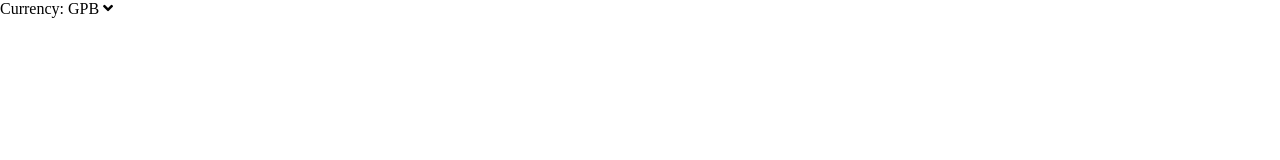
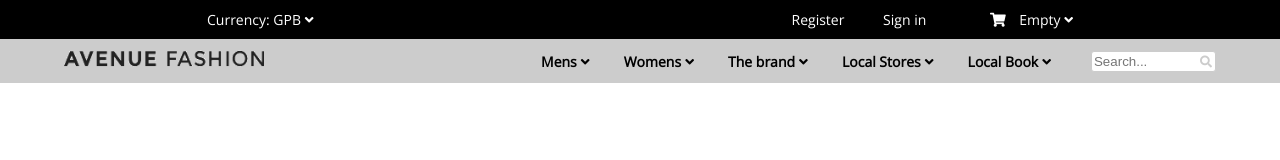
Before and after one commit to ashikurrahmanbd/avenue, a plain HTML site: page index.html in a window 1280 px wide. Drawn offline with nearby package versions, Linux system fonts and the light colour scheme.

Commit message:
Header section completed

```diff
--- a/index.html
+++ b/index.html
@@ -8,6 +8,11 @@
 
         <!-- Fontawesome 5 -->
         <link rel="stylesheet" href="css/all.min.css">
+
+        <!-- google fonts -->
+        <link rel="preconnect" href="https://fonts.googleapis.com">
+        <link rel="preconnect" href="https://fonts.gstatic.com" crossorigin>
+        <link href="https://fonts.googleapis.com/css2?family=Open+Sans&display=swap" rel="stylesheet">
 
         <!-- CSS Link -->
         <link rel="stylesheet" href="style.css">
@@ -21,15 +26,41 @@
                                                 <p>Currency: GPB <i class="fa fa-angle-down"></i></p>
                                         </div>
                                         <div class="product-cart">
-
+                                                <ul>
+                                                        <li><a href="#">Register</a></li>
+                                                        <li><a href="#">Sign in</a></li>
+                                                        <li><a href=""><i class="fa fa-shopping-cart icon-cart"></i> Empty <i class="fa fa-angle-down"></i></a></li>
+                                                </ul>
                                         </div>
                                 </div>
                         </div>
                 </div>
                 <div class="header-brand">
-
+                        <div class="content-area">
+                                <div class="header-brand-elements">
+                                        <div class="logo">
+                                                <img src="images/logo.png" alt="site logo">
+                                        </div>
+                                        <div class="site-menu-search">
+                                               <div class="menu-search-elements">
+                                                        <ul class="menu">
+                                                                <li><a href="#">Mens<i class="fa fa-angle-down menu-dropdown-icon"></i></a></li>
+                                                                <li><a href="#">Womens<i class="fa fa-angle-down menu-dropdown-icon"></i></a></li>
+                                                                <li><a href="#">The brand<i class="fa fa-angle-down menu-dropdown-icon"></i></a></li>
+                                                                <li><a href="#">Local Stores<i class="fa fa-angle-down menu-dropdown-icon"></i></a></li>
+                                                                <li><a href="#">Local Book<i class="fa fa-angle-down menu-dropdown-icon"></i></a></li>
+                                                        </ul>
+                                                        <div class="searchbar">
+                                                                <input type="text" placeholder="Search...">
+                                                                <i class="fa fa-search search-icon"></i>
+                                                        </div>
+                                               </div>
+                                        </div>
+                                </div>
+                        </div>
                 </div>
         </header>
+        <!-- Endof Header -->
 
 </body>
 </html>
--- a/style.css
+++ b/style.css
@@ -2,6 +2,11 @@
 body{
         margin:0;
         padding:0;
+        font-family: 'Open Sans', sans-serif;
+}
+ul{
+        padding:0;
+        list-style: none;
 }
 *{
         margin:0;
@@ -13,3 +18,127 @@ body{
         max-width: 1170px;
         margin:0 auto;
 }
+.content{
+        width:90%;
+        margin: 0 auto;
+}
+/* Header CSS */
+.header{}
+.header-top{
+        background:#000;
+        color:#fff;
+        font-size:14px;
+}
+.header-top-area{
+        width:70%;
+        max-width: 1170px;
+        margin:0 auto;
+}
+.header-top-elements{
+        display: flex;
+
+}
+.currency{
+        width: 30%;
+}
+.currency p{
+        padding:10px 15px;
+}
+.product-cart{
+        width: 70%;
+        text-align:right;
+}
+.product-cart ul{
+        list-style: none;
+        padding:0;
+
+}
+.product-cart ul li{
+        display: inline-block;
+        margin-right:5px;
+
+}
+
+.product-cart ul li a{
+       text-decoration: none;
+       display: inline-block;
+       color:#fff;
+       padding:10px 15px;
+       transition: 0.3s;
+}
+.product-cart ul li a:hover{
+        background: #00c8c8;
+}
+
+.product-cart ul li:last-child{
+        margin-right:0;
+        margin-left:25px;
+}
+
+.product-cart ul li i.icon-cart{
+        margin-right:10px;
+}
+
+/* header Brand Css */
+.header-brand{
+        min-height: 44px;
+        background: #ccc;
+}
+.header-brand-elements{
+        display: flex;
+        align-items: center;
+        padding:10px 0;
+}
+.logo{
+        width: 30%;
+}
+.logo img{
+        width: 200px;
+}
+.site-menu-search{
+        width: 70%;
+}
+.menu-search-elements{
+        display: flex;
+        align-items: center;
+        justify-content: flex-end;
+}
+.menu-search-elements ul.menu{
+
+}
+
+.menu-search-elements ul.menu li{
+        display: inline-block;
+}
+.menu-search-elements ul.menu li a i.menu-dropdown-icon{
+        margin-left:4px;
+}
+.menu-search-elements ul.menu li a{
+        text-decoration: none;
+        color:#000;
+        padding: 10px 15px;
+        font-size: 14px;
+        font-weight:bold;
+}
+.searchbar{
+        position: relative;
+}
+.searchbar input{
+        width:125px;
+        padding:2px;
+        border: 1px solid #ccc;
+        border-radius: 3px;
+        margin-left:25px;
+}
+
+.searchbar input:focus{
+        border:1px solid #ccc !important;
+}
+.searchbar i.search-icon{
+    font-size: 12px;
+    position: absolute;
+    right: 4px;
+    top: 7px;
+    color: #ccc;
+
+}
```
Also changed, not shown: images/logo.png (added).
